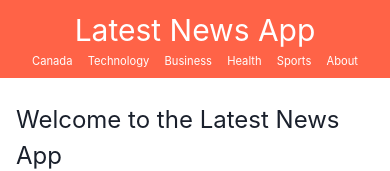
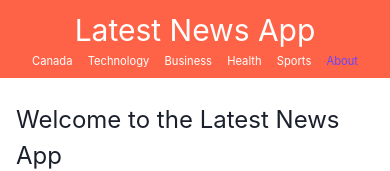
Before and after one commit to Okamon0427/news-app, a Next.js app: page /about in a window 390 px wide. Shown: the top 171 px of the page. Built offline with nearby package versions, Linux system fonts and the light colour scheme.

Commit message:
make responsive UI

```diff
--- a/components/ArticleList.js
+++ b/components/ArticleList.js
@@ -3,7 +3,7 @@ import ArticleItem from './ArticleItem';
 
 const ArticleList = ({ articles }) => {
   return (
-    <Grid templateColumns="repeat(2, 1fr)" gap={6}>
+    <Grid templateColumns={["repeat(1, 1fr)", "repeat(2, 1fr)"]} gap={6}>
       {articles.map((article, i) => (
         <ArticleItem key={i} article={article} />
       ))}
--- a/components/Nav.js
+++ b/components/Nav.js
@@ -1,7 +1,11 @@
 import { Center, Container, Flex, Text } from "@chakra-ui/react";
 import Link from 'next/link';
+import { useRouter } from "next/router";
+import styles from "../styles/Nav.module.css";
 
 const Nav = () => {
+  const router = useRouter();
+
   return (
     <>
       <Flex pt={2} bg="tomato" color="white">
@@ -16,12 +20,24 @@ const Nav = () => {
       <Flex pb={2} px={4} bg="tomato" color="white">
         <Container maxW="container.md">
           <Flex fontSize={["0.7rem", "1rem"]} align="center" justify="space-between">
+            <span className={router.asPath === "/" ? styles.active : ""}>
               <Link href='/'>Canada</Link>
+            </span>
+            <span className={router.asPath === "/category/technology" ? styles.active : ""}>
               <Link href='/category/technology'>Technology</Link>
+            </span>
+            <span className={router.asPath === "/category/business" ? styles.active : ""}>
               <Link href='/category/business'>Business</Link>
+            </span>
+            <span className={router.asPath === "/category/health" ? styles.active : ""}>
               <Link href='/category/health'>Health</Link>
+            </span>
+            <span className={router.asPath === "/category/sports" ? styles.active : ""}>
               <Link href='/category/sports'>Sports</Link>
+            </span>
+            <span className={router.asPath === "/about" ? styles.active : ""}>
               <Link href='/about'>About</Link>
+            </span>
           </Flex>
         </Container>
       </Flex>
--- /dev/null
+++ b/styles/Nav.module.css
@@ -0,0 +1,3 @@
+.active {
+  color: #6347FF;
+}
```
Lines whose indentation alone changed are shown as unchanged.
